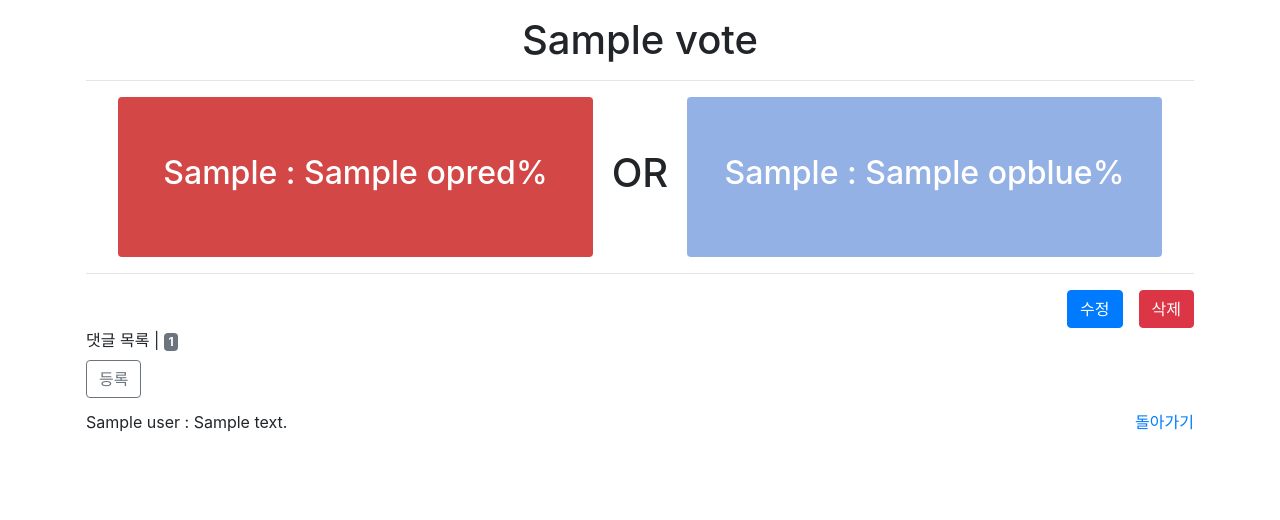
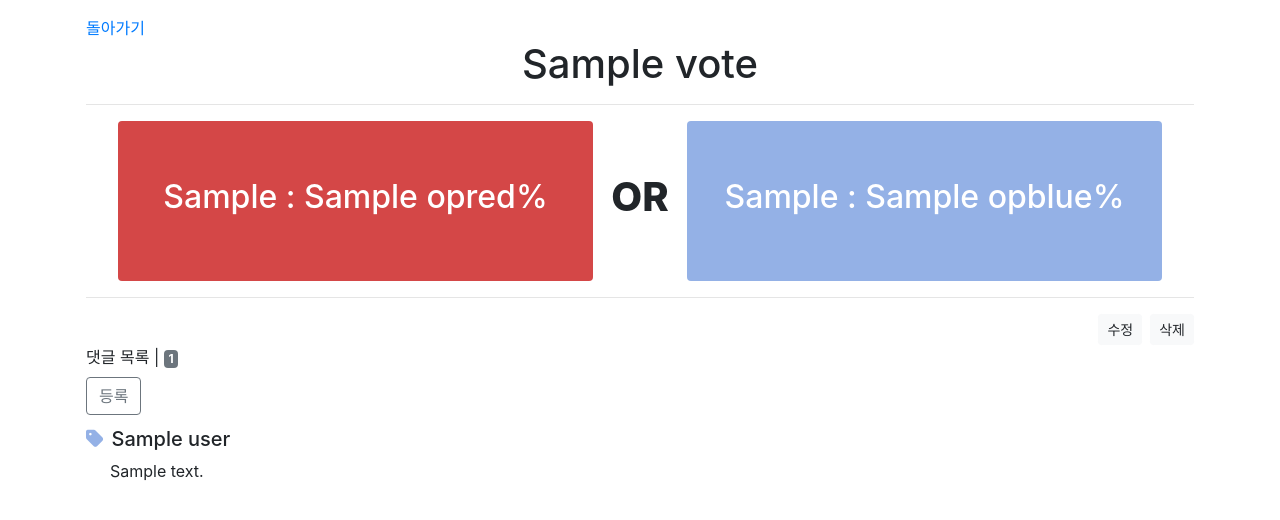
Before and after one commit to yuueuni/either, a Django app: template votes/templates/votes/detail.html in a window 1280 px wide. Shown: the part 74-594 px from the top of the page. Run offline with Django 3.2, Linux system fonts and the light colour scheme; the template is opened without the code that fills it: most values are stand-ins (such as "Sample title", 1, 10 or a date in 2020); some libraries are stand-ins or nearby versions.

Commit message:
Modify Comment Layout

```diff
--- a/votes/templates/votes/detail.html
+++ b/votes/templates/votes/detail.html
@@ -4,14 +4,15 @@
 {% block title %}Vote{% endblock %}
 
 {% block content %}
+<a href="{% url 'votes:index' %}">돌아가기</a>
 <h1 class="text-center">{{ vote.title }}</h1>
 <hr>
 <div class="row justify-content-center text-center align-items-center">
   <div class="col-5 d-flex align-items-center justify-content-center rounded op-red" id="optionRed">
     <h2>{{ vote.issue_r }} : {{ opred }}%</h2>
   </div>
-  <div class="col-1">
-    <h1 class="option">OR</h1>
+  <div class="col-1 option">
+    <h1 class="">OR</h1>
   </div>
   <div class="col-5 d-flex align-items-center justify-content-center rounded op-blue" id="optionBlue">
     <h2>{{ vote.issue_b }} : {{ opblue }}%</h2>
@@ -21,11 +22,11 @@
 <div class="d-flex justify-content-end">
   <form action="{% url 'votes:update' vote.pk %}" method="POST">
     {% csrf_token %}
-    <button class="btn btn-primary mr-3">수정</button>
+    <button class="btn btn-light btn-sm mr-2">수정</button>
   </form>
   <form action="{% url 'votes:delete_vote' vote.pk %}" method="POST">
     {% csrf_token %}
-    <button class="btn btn-danger">삭제</button>
+    <button class="btn btn-light btn-sm">삭제</button>
   </form>
 </div>
 
@@ -37,16 +38,21 @@
 </form>
 {% for comment in vote.comments.all %}
 <div class="d-flex justify-content-between my-2 py-1">
-  <p class="m-0">{{ comment.user }} : {{ comment.content }}</p>
+  <div>
+    {% if comment.pick == 'red' %}
+      <h5><i class="fas fa-tag mr-2" style="color:#d44747;"></i>{{ comment.user }}</h5>
+    {% else %}
+      <h5><i class="fas fa-tag mr-2" style="color:#94b1e6;"></i>{{ comment.user }}</h5>
+    {% endif %}
+    <p class="pl-4 mb-0">{{ comment.content }}</p>
+  </div>
   {% if comment.user == request.user %}
   <form action="{% url 'votes:delete_comment' vote.pk comment.pk %}" method="POST">
     {% csrf_token %}
-    <button class="btn btn-danger btn-sm">삭제</button>
+    <button class="btn"><i class="fas fa-trash-alt"></i></button>
   </form>
+  {% endif %}
 </div>
-{% endif %}
 {% endfor %}
-<br>
-<a href="{% url 'votes:index' %}">돌아가기</a>
 
 {% endblock %}
```
